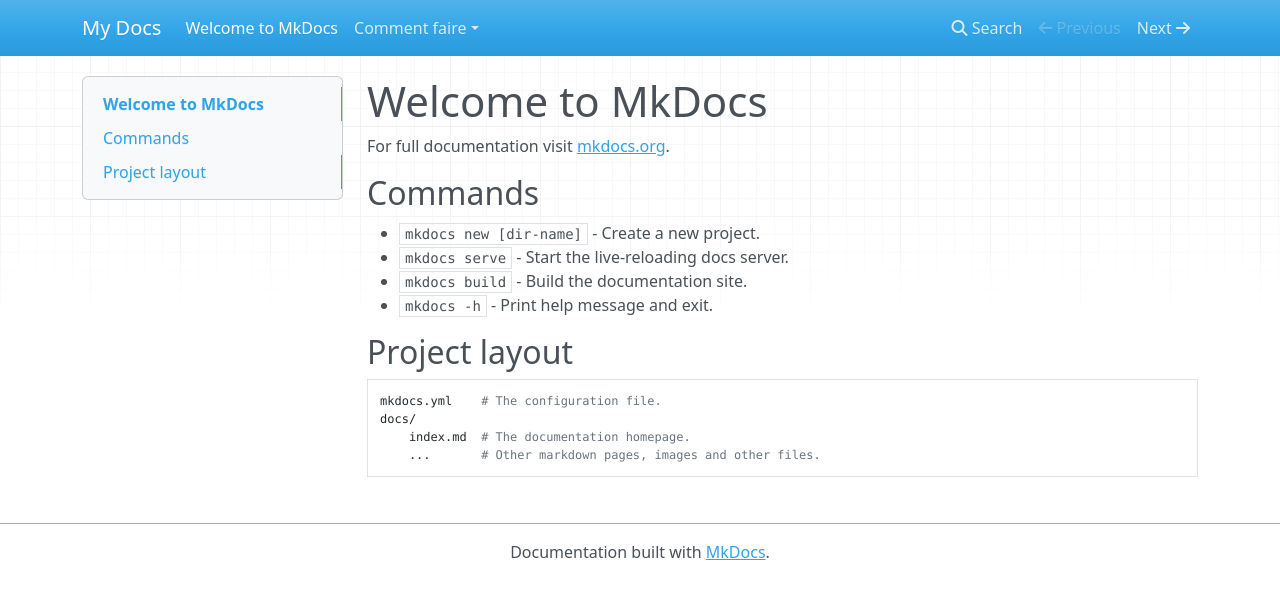
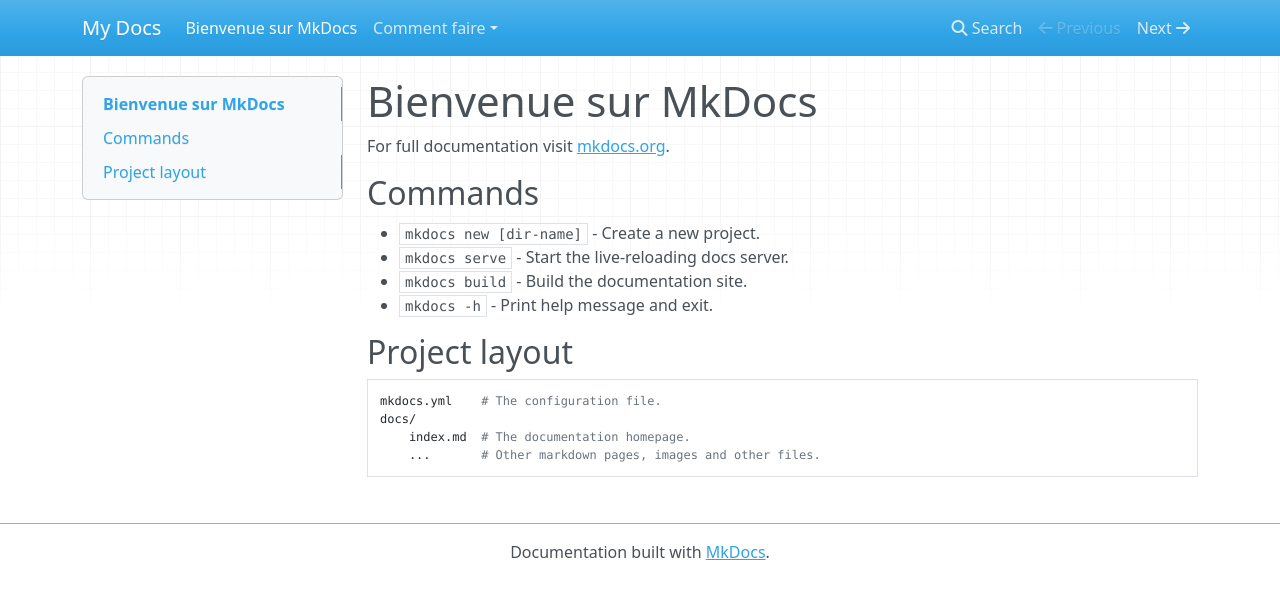
Before and after one commit to Test-orga-2ee5d541-2ef3-4a3f-8bac/Child-project, an MkDocs documentation site: the page built from docs/index.md, in a window 1280 px wide. Shown: the top 599 px of the page. Built offline with MkDocs 1.6.1, drawn with Linux system fonts in a browser that asks for light colours; nearby versions of some CDN libraries.

```diff
--- a/docs/index.md
+++ b/docs/index.md
@@ -1,4 +1,4 @@
-# Welcome to MkDocs
+# Bienvenue sur MkDocs
 
 For full documentation visit [mkdocs.org](https://www.mkdocs.org).
 
```
